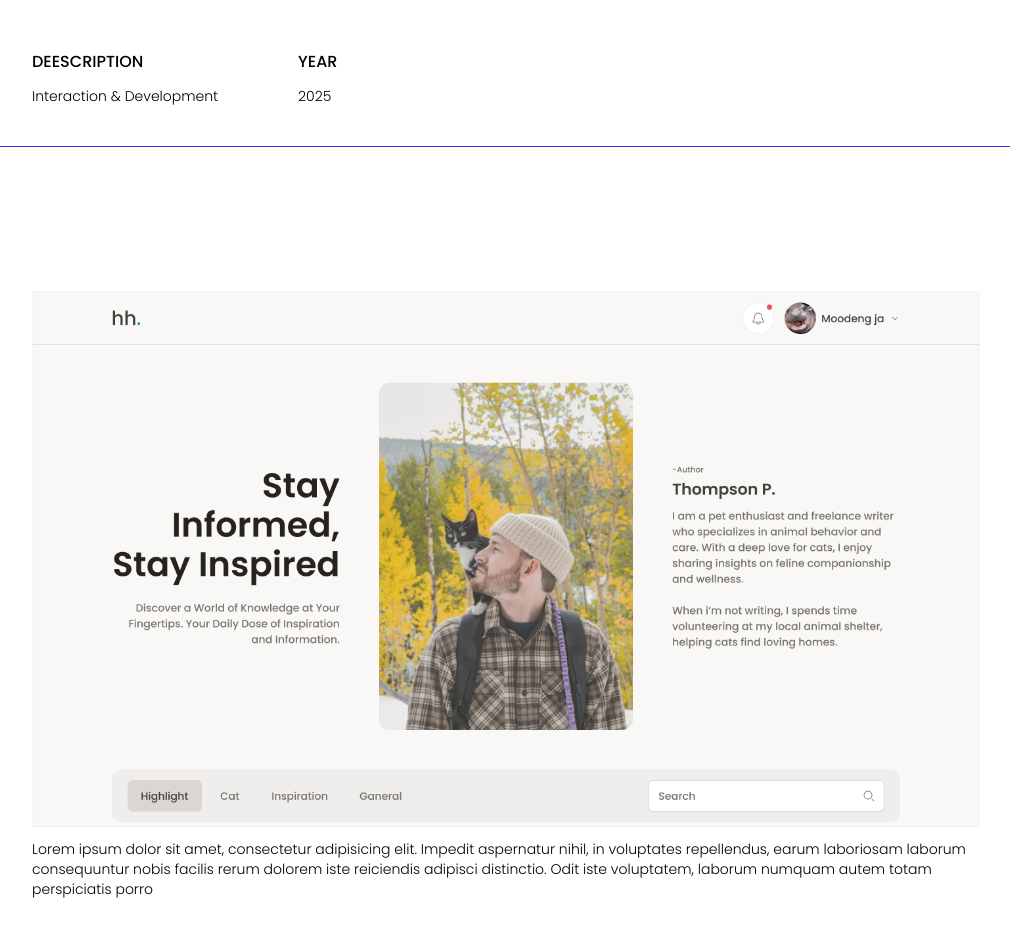
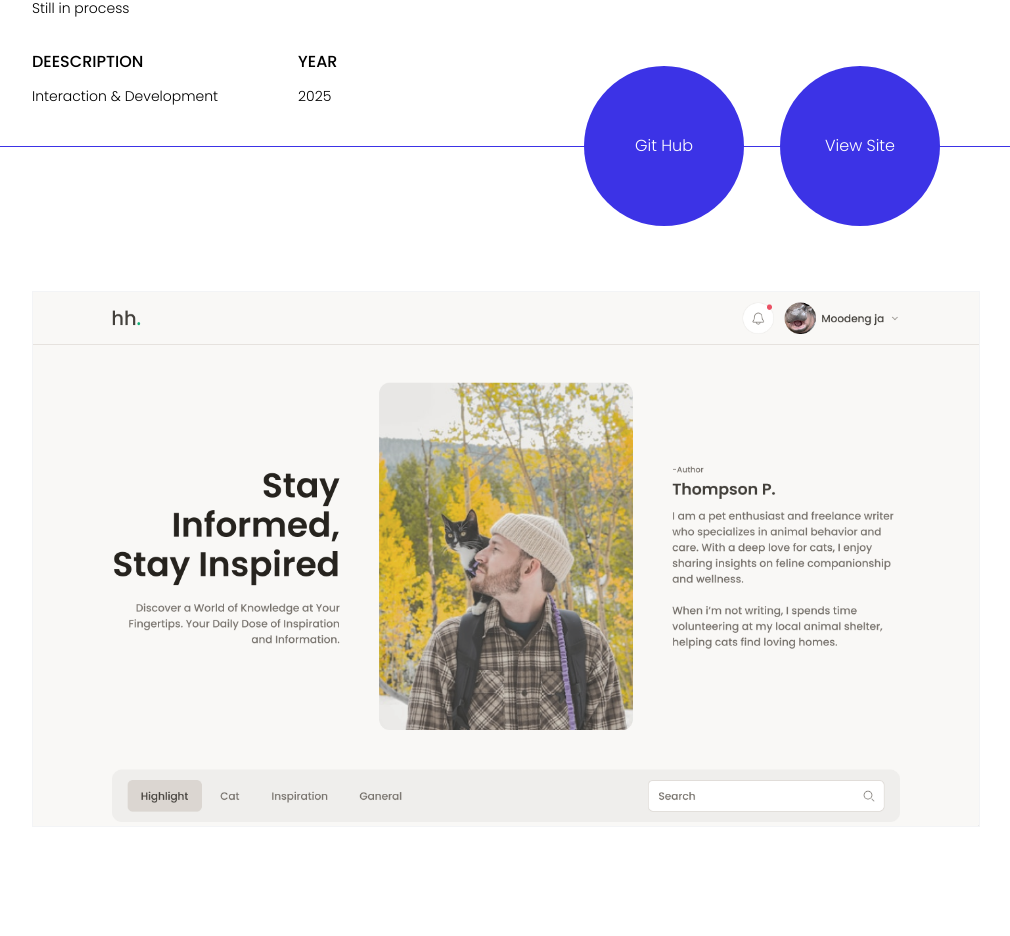
Before and after one commit to PotterWinter/korn-natthanat, a Next.js app: page /project/buddy-blog in a window 1280 px wide. Shown: the part 714-1650 px from the top of the page, without its empty margins (134-1144 px from the left). Built offline with nearby package versions, Linux system fonts and the light colour scheme; a web font is replaced by a local one.

Commit message:
fix: update project data for apply job 101

```diff
--- a/src/components/project-data.ts
+++ b/src/components/project-data.ts
@@ -24,12 +24,12 @@ export const projectsData: ProjectType[] = [
     // type: ["development", "design"],
     content:
       "Developed “Buddy Blog,” a dynamic personal blog platform for seamless content creation and interaction. Key features include easy user sign-up, intuitive post creation, a comment system for engagement, and profile management. The platform ensures a smooth, user-friendly experience for both readers and content creators.",
-    responsibility: "",
+    responsibility: "Still in process",
     techStack: `• Nuxt.js • PostgresSQL • TypeScript • Tailwind • SupabaseAuth •`,
     image: "/image-project/buddy-blog/cover-buddy-blog.png",
     path: "/project/buddy-blog",
-    linkUrl: "",
-    linkGitHub: "",
+    linkUrl: "buddy-blog-bb.vercel.app",
+    linkGitHub: "github.com/Thanapat1502/buddy-blog",
     linkBahance: "",
   },
 
@@ -40,9 +40,9 @@ export const projectsData: ProjectType[] = [
     type: "development",
     content:
       "Created a dynamic web platform to connect homeowners with reliable service providers. Key features include easy user sign-up, service listing management, address input for service location, review systems, and secure payment processing. Both homeowners and service providers have access to tailored dashboards, feature smooth interactions.",
-    responsibility: `Final project form tech up full stack bootcamp 5 person in 8 week almost is about all of admin page, login user and login admin for all frontend and half of backend you can follow my duty form this path
+    responsibility: `Final project form tech up full stack bootcamp team 5 person in 8 week is all about admin management system and login page for all frontend and half of backend you can follow my duty form this path
 
-    • /admin/category • /admin/service • /admin/adminpromotioncode • /admin/logout • /admin/login • /login •`,
+    • /admincategory • /adminservice • /adminpromotioncode • /adminlogin • /login •`,
     techStack: `• Next.js • PostgresSQL • TypeScript • Tailwind • SupabaseAuth •`,
     image: "/image-project/home-service/cover-home-service.png",
     path: "/project/home-service",
@@ -51,28 +51,13 @@ export const projectsData: ProjectType[] = [
     linkBahance: "",
   },
   {
-    title: "Kathu",
-    year: 2025,
+    title: "Chana",
+    year: 2024,
     description: "Design & Branding",
     type: "design",
     content:
-      "Lorem ipsum dolor sit amet consectetur adipisicing elit. Eligendi ratione enim magni officia! Officiis vero adipisci nostrum, recusandae tenetur veritatis soluta quaerat deserunt quae maiores odio illum vel, ad perferendis.",
-    responsibility: "",
-    techStack: "",
-    image: "/image-project/kathu/cover-kathu.png",
-    path: "/project/kathu",
-    linkUrl: "",
-    linkGitHub: "",
-    linkBahance: "behance.net/gallery/191961219/KATHU-SWIMMING",
-  },
-  {
-    title: "Chana",
-    year: 2025,
-    description: "Design & Branding",
-    type: "design",
-    content:
-      "Lorem ipsum dolor sit amet consectetur adipisicing elit. Eligendi ratione enim magni officia! Officiis vero adipisci nostrum, recusandae tenetur veritatis soluta quaerat deserunt quae maiores odio illum vel, ad perferendis.",
-    responsibility: "",
+      `With years of expertise in the industry and extensive involvement in product manufacturing, we are a producer who deeply understands the intricacies of production—both in terms of product quality and pricing. Driven by a philosophy of creating valuable work and fostering memorable growth, joining the market as a distributor presents a unique opportunity. It allows us to see our high potential for growth in both sustainable production and our ability to respond to market demands effectively.`,
+    responsibility: `responsible for the design process over a period of 6 weeks, where I presented design approaches and communication strategies aligned with the brand owner's vision. In the final phase, the designs were presented to the management and factory team for decision-making. Throughout the design process, the factory owner's ideas and requirements were also integrated into the work.`,
     techStack: "",
     image: "/image-project/chana/cover-chana.png",
     path: "/project/chana",
@@ -81,13 +66,28 @@ export const projectsData: ProjectType[] = [
     linkBahance: "behance.net/gallery/190658395/CHANA",
   },
   {
+    title: "Kathu",
+    year: 2023,
+    description: "Design & Branding",
+    type: "design",
+    content: `The branding for the swimming club embodies the dedication and perseverance of athletes. Inspired by the rhythmic waves created by powerful kicks, the logo symbolizes a swimmer's unwavering commitment. The refined consistency and strength of trained athletes set them apart from amateurs, reflecting the discipline and passion that define their journey.`,
+    responsibility: `Responsible for presenting the brand concept to the client within an 8-week timeframe. The client was highly satisfied with the work and did not request any revisions after receiving the initial design. The concept was not merely focused on aesthetics but aimed to convey deeper meaning and the brand's identity, which was developed through research conducted during the first two weeks.`,
+    techStack: "",
+    image: "/image-project/kathu/cover-kathu.png",
+    path: "/project/kathu",
+    linkUrl: "",
+    linkGitHub: "",
+    linkBahance: "behance.net/gallery/191961219/KATHU-SWIMMING",
+  },
+
+  {
     title: "day one",
-    year: 2025,
+    year: 2024,
     description: "Design & Branding",
     type: "design",
     content:
-      "Lorem ipsum dolor sit amet consectetur adipisicing elit. Eligendi ratione enim magni officia! Officiis vero adipisci nostrum, recusandae tenetur veritatis soluta quaerat deserunt quae maiores odio illum vel, ad perferendis.",
-    responsibility: "",
+      "Creating an image for DAY ONE as a barbershop brand that already has high services and standards but lacks a strong communication identity. With the same level of quality in place, the brand image becomes a clearer reflection of who you are and what you represent from within.",
+    responsibility: `The responsibility lasted for 6 weeks, where the work was sold in the first week and presented in the last week. During the process, two rounds of revisions were made to align with the communication goals and image that the client desired. The brand was ready for immediate use once the design was completed. The shop is located in the heart of Bangkok and received a high level of satisfaction from the client.`,
     techStack: "",
     image: "/image-project/day-one/cover-day-one.png",
     path: "/project/day-one",
@@ -97,12 +97,12 @@ export const projectsData: ProjectType[] = [
   },
   {
     title: "Wattarin House",
-    year: 2025,
+    year: 2023,
     description: "Design & Branding",
     type: "design",
     content:
-      "Lorem ipsum dolor sit amet consectetur adipisicing elit. Eligendi ratione enim magni officia! Officiis vero adipisci nostrum, recusandae tenetur veritatis soluta quaerat deserunt quae maiores odio illum vel, ad perferendis.",
-    responsibility: "",
+      "Crafting an identity for WATTARIN - Logo Family serves as the umbrella brand for our real estate group. The journey begins with construction contractors aspiring to expand their businesses. With a vision to reach a broader audience, the goal is to become a household name. Our strategy includes targeted advertising, enabling individuals to connect with their unique brand. This initiative aims to enhance the brand presence of construction contractors, positioning them competitively in the mid-to-high-end market.",
+    responsibility: `Responsible for presenting the project directly to the brand owner, a real estate brand in Phuket. The entire process took six weeks, with the first week dedicated to pitching and signing the contract and the final week scheduled for project delivery. During the research phase, site visits were conducted to experience the atmosphere and environment firsthand, ensuring a deep understanding of the company's identity.`,
     techStack: "",
     image: "/image-project/wattarin-house/cover-wattarin-house.png",
     path: "/project/wattarin-house",
--- a/src/components/project-section101.tsx
+++ b/src/components/project-section101.tsx
@@ -38,6 +38,7 @@ export function ProjectSection101({
           </div>
         )}
 
+        {responsibility && (
           <div className="flex flex-col gap-1 lg:gap-3">
             <h1 className="font-medium">RESPONSIBILITY</h1>
             <h1 className="text-xs lg:text-sm font-light lg:max-w-[880px]">
@@ -49,6 +50,8 @@ export function ProjectSection101({
               ))}
             </h1>
           </div>
+        )}
+
         <div className=" flex flex-col gap-5 lg:flex-row lg:gap-20">
           <div className="flex flex-col gap-1 lg:gap-3">
             <h1 className="font-medium">DEESCRIPTION</h1>
--- a/src/pages/project/buddy-blog.tsx
+++ b/src/pages/project/buddy-blog.tsx
@@ -35,11 +35,7 @@ export default function HomeServiceProject({}) {
               />
 
               <section className="flex flex-col mt-20 gap-12">
-                <ProjectSectionImage101
-                  image={project.image}
-                  content="Lorem ipsum dolor sit amet, consectetur adipisicing elit. Impedit aspernatur nihil, in voluptates repellendus, earum laboriosam laborum consequuntur nobis facilis rerum dolorem iste reiciendis adipisci distinctio. Odit iste voluptatem, laborum numquam autem totam perspiciatis porro "
-                />
-
+                <ProjectSectionImage101 image={project.image} content="" />
               </section>
             </div>
           </main>
--- a/src/pages/project/chana.tsx
+++ b/src/pages/project/chana.tsx
@@ -35,7 +35,7 @@ export default function HomeServiceProject({}) {
               <section className="flex flex-col mt-20 gap-12">
                 <ProjectSectionImage101
                   image={project.image}
-                  content="Lorem ipsum dolor sit amet, consectetur adipisicing elit. Impedit aspernatur nihil, in voluptates repellendus, earum laboriosam laborum consequuntur nobis facilis rerum dolorem iste reiciendis adipisci distinctio. Odit iste voluptatem, laborum numquam autem totam perspiciatis porro "
+                  content=""
                 />
               </section>
             </div>
--- a/src/pages/project/day-one.tsx
+++ b/src/pages/project/day-one.tsx
@@ -38,9 +38,8 @@ export default function HomeServiceProject({}) {
               <section className="flex flex-col mt-20 gap-12">
                 <ProjectSectionImage101
                   image={project.image}
-                  content="Lorem ipsum dolor sit amet, consectetur adipisicing elit. Impedit aspernatur nihil, in voluptates repellendus, earum laboriosam laborum consequuntur nobis facilis rerum dolorem iste reiciendis adipisci distinctio. Odit iste voluptatem, laborum numquam autem totam perspiciatis porro "
+                  content=""
                 />
-
               </section>
             </div>
           </main>
--- a/src/pages/project/kathu.tsx
+++ b/src/pages/project/kathu.tsx
@@ -37,7 +37,7 @@ export default function HomeServiceProject({}) {
               <section className="flex flex-col mt-20 gap-12">
                 <ProjectSectionImage101
                   image={project.image}
-                  content="Lorem ipsum dolor sit amet, consectetur adipisicing elit. Impedit aspernatur nihil, in voluptates repellendus, earum laboriosam laborum consequuntur nobis facilis rerum dolorem iste reiciendis adipisci distinctio. Odit iste voluptatem, laborum numquam autem totam perspiciatis porro "
+                  content=""
                 />
 
               </section>
--- a/src/pages/project/wattarin-house.tsx
+++ b/src/pages/project/wattarin-house.tsx
@@ -38,7 +38,7 @@ export default function HomeServiceProject({}) {
               <section className="flex flex-col mt-20 gap-12">
                 <ProjectSectionImage101
                   image={project.image}
-                  content="Lorem ipsum dolor sit amet, consectetur adipisicing elit. Impedit aspernatur nihil, in voluptates repellendus, earum laboriosam laborum consequuntur nobis facilis rerum dolorem iste reiciendis adipisci distinctio. Odit iste voluptatem, laborum numquam autem totam perspiciatis porro "
+                  content=""
                 />
               </section>
             </div>
```
Also changed, not shown: src/pages/project/home-service.tsx (+19 -14 lines), 1 other file (tests, documents, lock files or other folders). Lines whose indentation alone changed are shown as unchanged.
